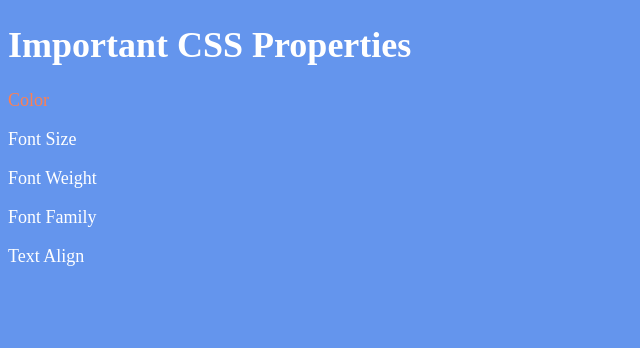
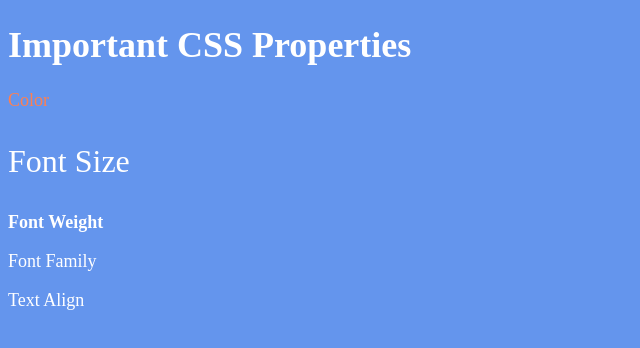
Before and after one commit to MrsM3/FontProperties, a plain HTML site: page index.html in a window 1280 px wide. Shown: the whole page, without its empty margins (0-640 px from the left). Drawn offline with Linux system fonts and the light colour scheme.

Commit message:
class font size and font weight

```diff
--- a/index.html
+++ b/index.html
@@ -17,6 +17,13 @@
 
     /* Don't change the CSS above, add Your CSS below */
 
+    .fSizeXTwoREM {
+      font-size: 2rem;
+    }
+
+    .fWeight {
+      font-weight: 900;
+    }
 
   </style>
 </head>
@@ -24,8 +31,8 @@
 <body>
   <h1>Important CSS Properties</h1>
   <p class="pcoral">Color</p>
-  <p>Font Size</p>
-  <p>Font Weight</p>
+  <p class="fSizeXTwoREM">Font Size</p>
+  <p class="fWeight">Font Weight</p>
   <p>Font Family</p>
   <p>Text Align</p>
 
```
